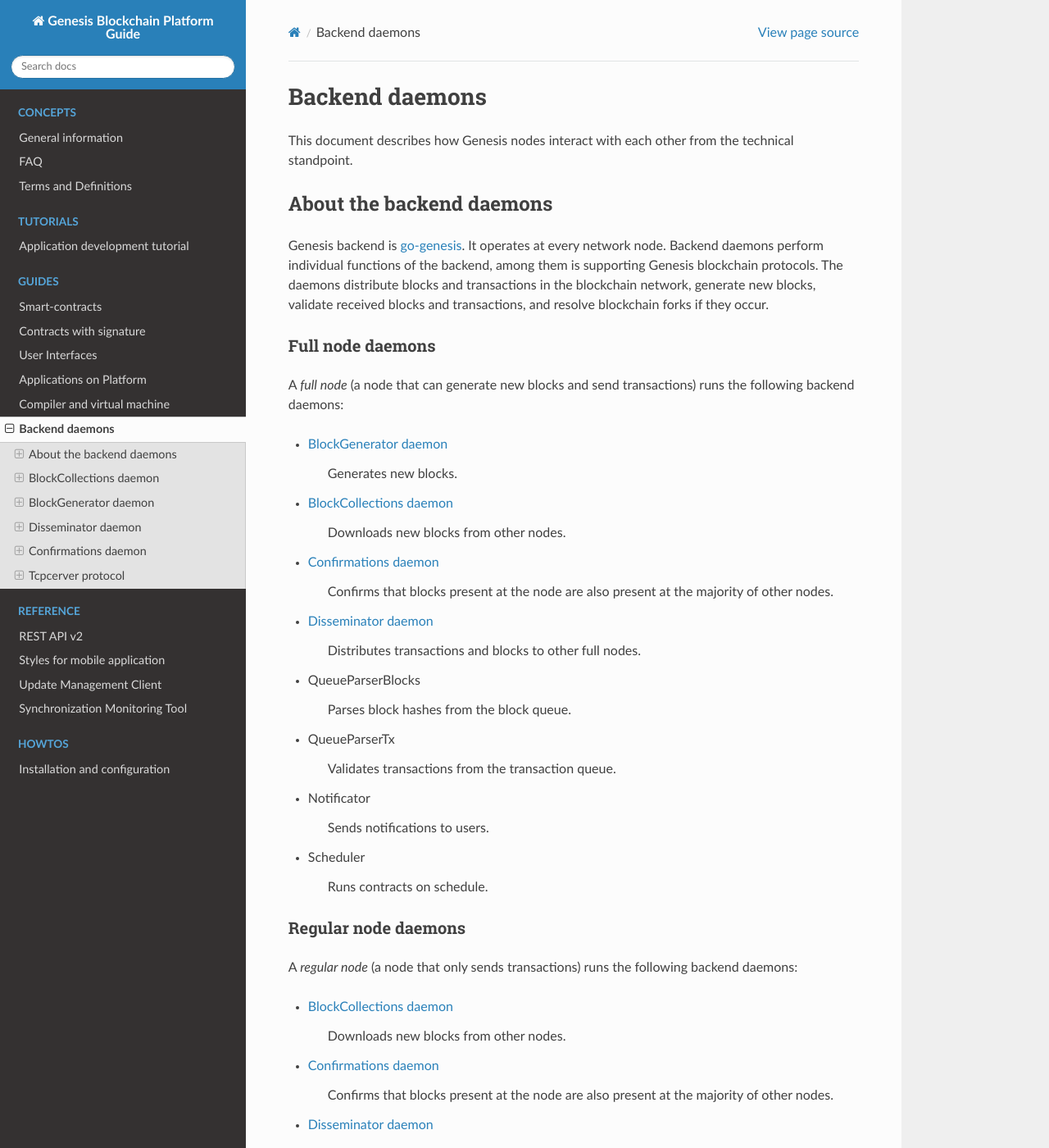
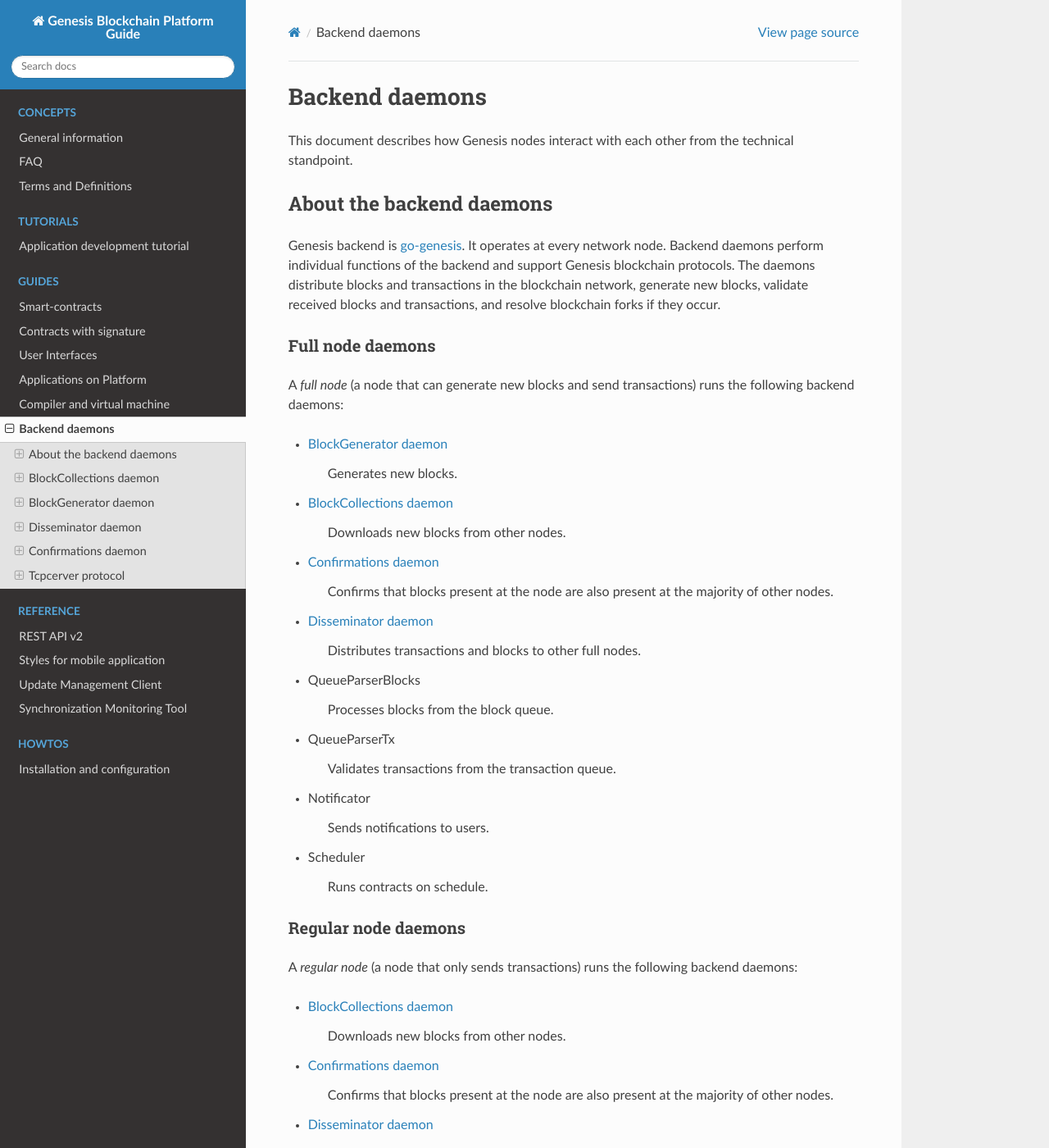
Before and after one commit to AplaProject/apla-docs-en, a Sphinx documentation site: the page built from source/topics/daemons.rst, in a window 1280 px wide and 1400 px high. Shown: the whole window at 82% size. Built offline with Sphinx 7.4.7 and the Read the Docs theme 2.0.0, drawn with Linux system fonts in a browser that asks for light colours; some of the changed text lies outside the part shown.

Commit message:
minor review changes

```diff
--- a/source/topics/daemons.rst
+++ b/source/topics/daemons.rst
@@ -17,7 +17,7 @@
 About the backend daemons
 =========================
 
-|platform| backend is |backend|. It operates at every network node. Backend daemons perform individual functions of the backend, among them is supporting |platform| blockchain protocols. The daemons distribute blocks and transactions in the blockchain network, generate new blocks, validate received blocks and transactions, and resolve blockchain forks if they occur.
+|platform| backend is |backend|. It operates at every network node. Backend daemons perform individual functions of the backend and support |platform| blockchain protocols. The daemons distribute blocks and transactions in the blockchain network, generate new blocks, validate received blocks and transactions, and resolve blockchain forks if they occur.
 
 .. todo::
 
@@ -47,7 +47,7 @@
 
 - QueueParserBlocks
 
-    Parses block hashes from the block queue.
+    Processes blocks from the block queue.
 
     .. todo::
 
@@ -193,7 +193,6 @@
 New block can be generated if the following conditions are true:
 
 - A node that generated the newest block is located next to the daemon's node in the list of validating nodes.
-
 
 - Minimum amount of time has passed since the newest block was generated.
 
```
Also changed, not shown: other parts of source/topics/daemons.rst (+6 -6 lines).
